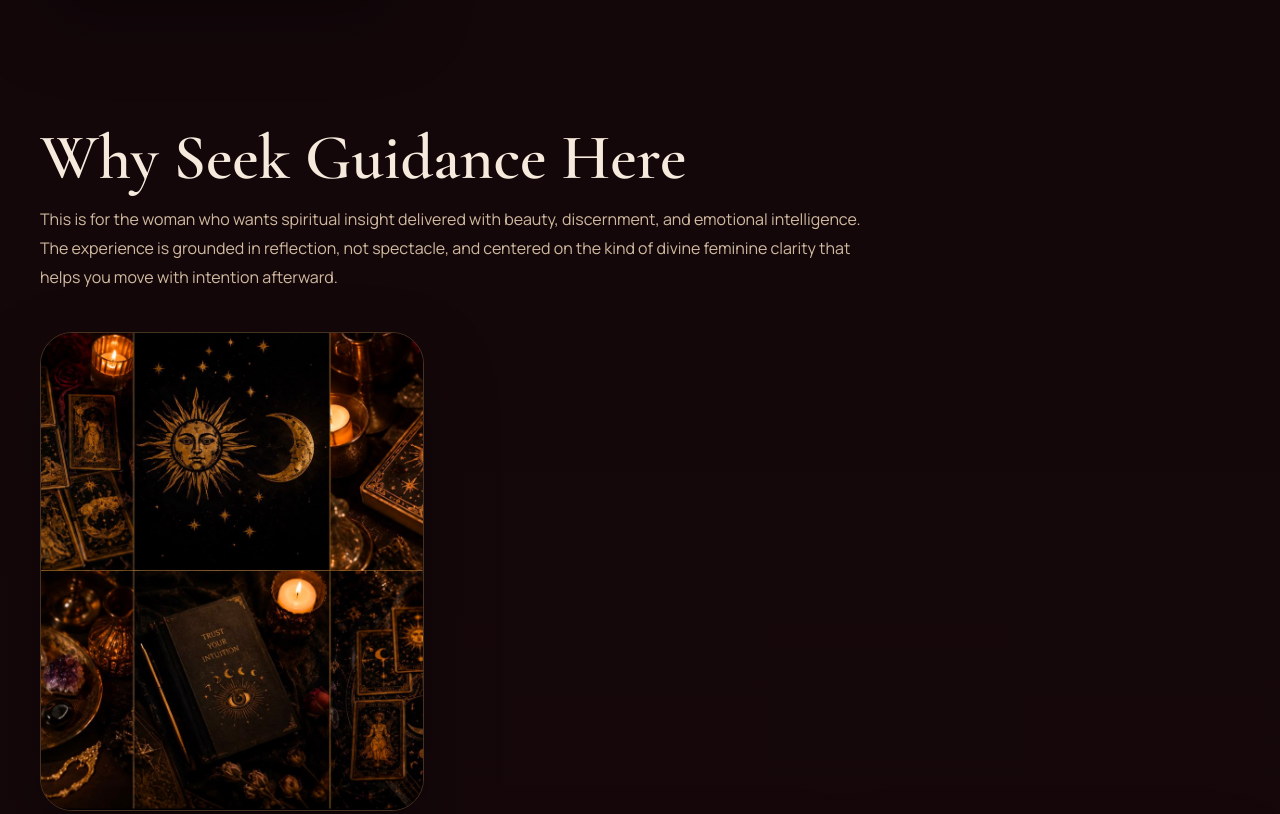
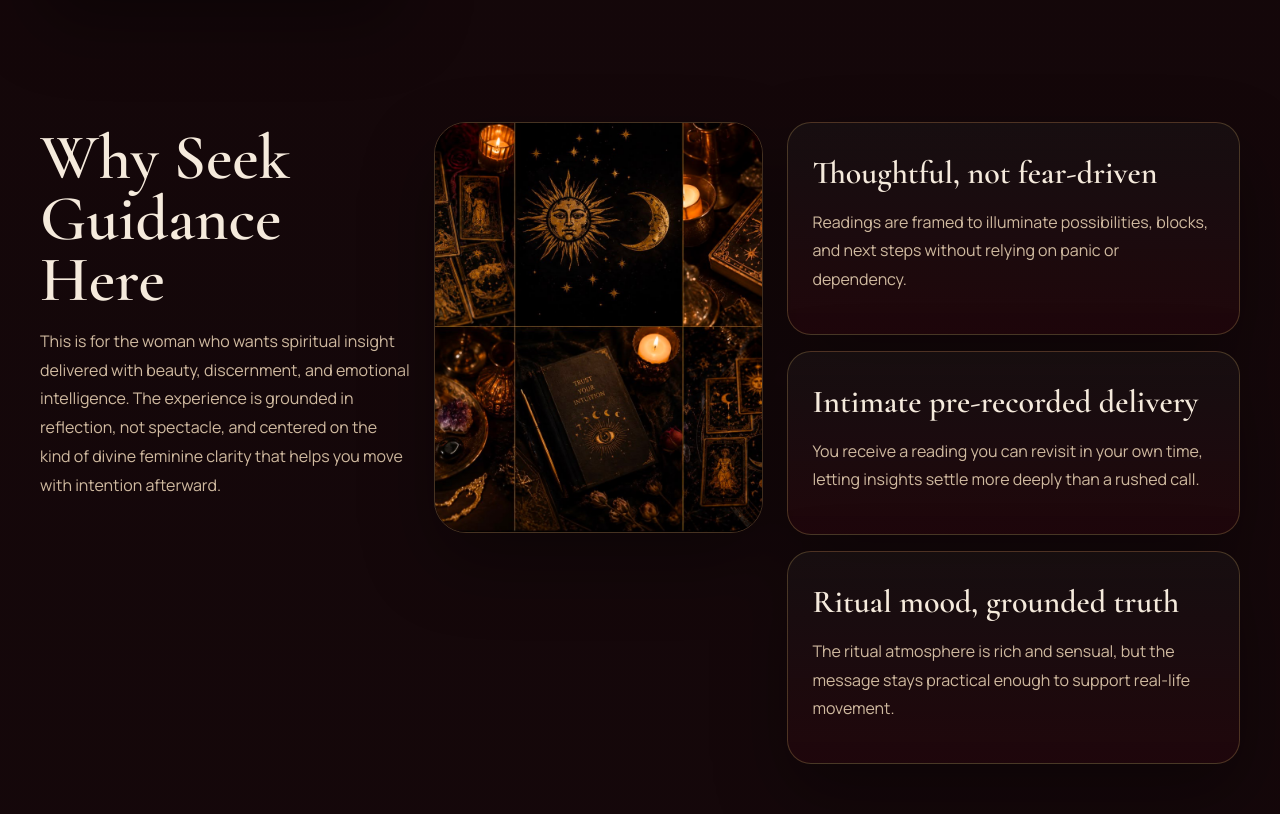
Before and after one commit to jkaranja254/the-unbound-mystic-review, a website: page index.html in a window 1280 px wide. Shown: the part 3880-4694 px from the top of the page. Drawn offline with nearby package versions, Linux system fonts and the light colour scheme.

Commit message:
Stack trust cards beside content

```diff
--- a/styles.css
+++ b/styles.css
@@ -443,23 +443,18 @@ main section {
 
 .trust {
   display: grid;
-  grid-template-columns: repeat(3, minmax(0, 1fr));
+  grid-template-columns: minmax(0, 0.9fr) minmax(16rem, 0.8fr) minmax(0, 1.1fr);
   gap: 1.5rem;
   align-items: start;
 }
 
-.trust-copy,
-.trust-points {
-  grid-column: 1 / -1;
-}
-
 .trust-copy {
-  max-width: 52rem;
+  max-width: none;
 }
 
 .trust-visual {
-  justify-self: start;
-  width: min(24rem, 100%);
+  justify-self: stretch;
+  width: 100%;
   margin: 0;
   overflow: hidden;
   border: 1px solid var(--border);
@@ -475,7 +470,7 @@ main section {
 
 .trust-points {
   display: grid;
-  grid-template-columns: repeat(3, minmax(0, 1fr));
+  grid-template-columns: 1fr;
   gap: 1rem;
 }
 
```
Also changed, not shown: tests/site.test.js (+7 -8 lines).
